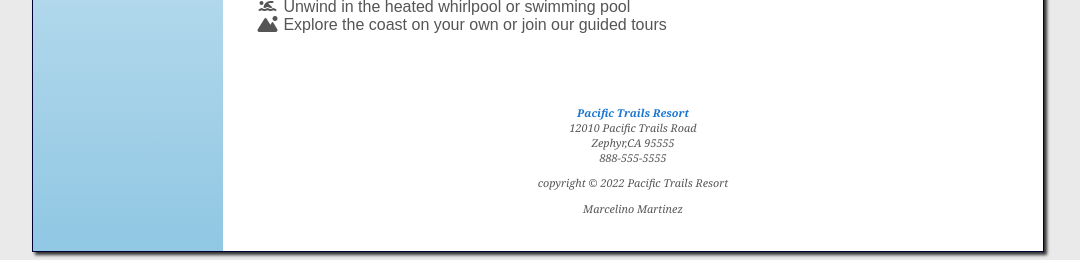
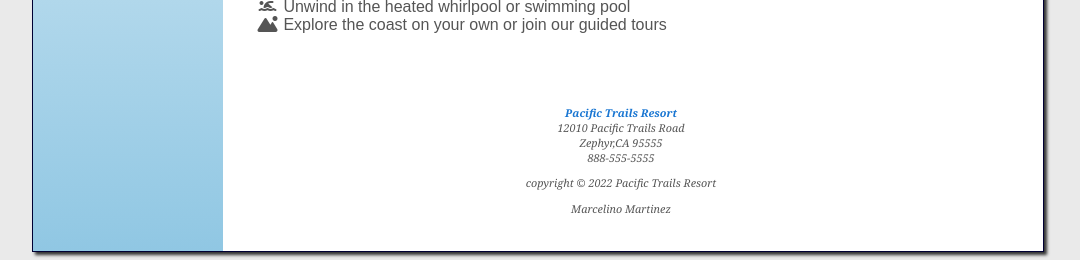
Before and after one commit to stawfox64/chapter-7-assignment, a plain HTML site: page index.html in a window 1280 px wide. Shown: the part 611-871 px from the top of the page, without its empty margins (102-1182 px from the left). Drawn offline with Linux system fonts and the light colour scheme.

Commit message:
Update pacific.css

```diff
--- a/pacific.css
+++ b/pacific.css
@@ -103,7 +103,7 @@ footer {
   margin-left: 190px;
   padding: 2em;
   text-align: center;
- adding-left: 0;
+ padding-left: 0;
 }
 .resort{
     color: #1976d2;
```
